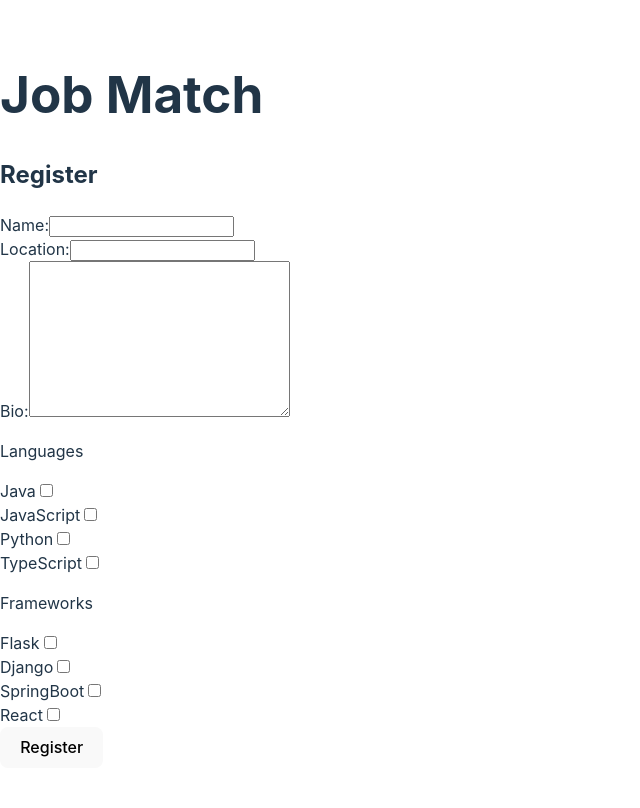
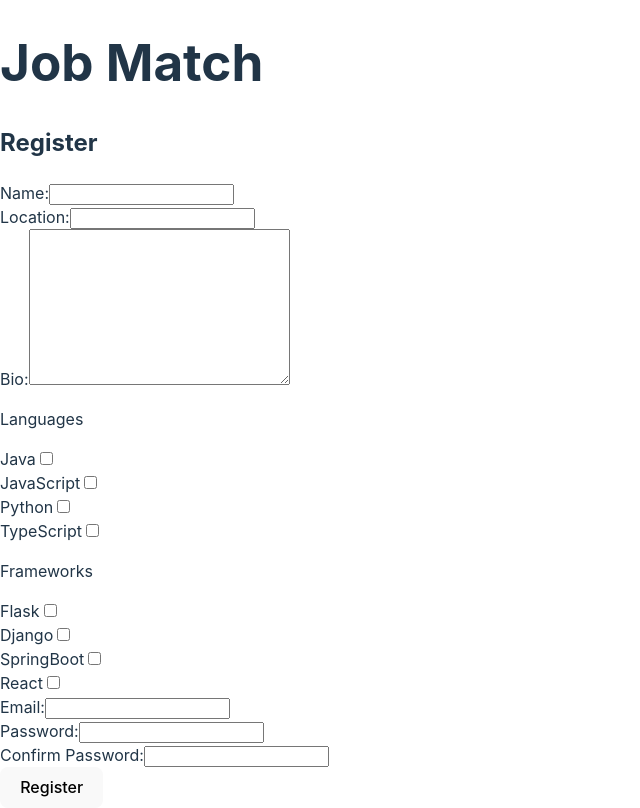
Before and after one commit to Wbradmeyer/JobMatch, a React (Vite) app in the folder client/: page /seekerRegister in a window 1280 px wide. Shown: the whole page, without its empty margins (0-640 px from the left). Built offline with nearby package versions, Linux system fonts and the light colour scheme.

Commit message:
seeker dashboard but array not fixed

```diff
--- a/client/src/App.jsx
+++ b/client/src/App.jsx
@@ -5,6 +5,7 @@ import SeekerRegister from "./components/SeekerRegister";
 import CompanyRegister from "./components/CompanyRegister";
 import CompanyDashboard from "./components/CompanyDashboard";
 import JobCreate from "./components/JobCreate";
+import SeekerDashboard from "./components/SeekerDashboard";
 
 function App() {
   return (
@@ -15,6 +16,7 @@ function App() {
         <Route path="/seekerRegister" element={<SeekerRegister />} />
         <Route path="/companyRegister" element={<CompanyRegister />} />
         <Route path="/company/dashboard" element={<CompanyDashboard />} />
+        <Route path="/seeker/dashboard" element={<SeekerDashboard/>}/>
         <Route path="/jobs/create" element={<JobCreate />} />
       </Routes>
     </div>
--- /dev/null
+++ b/client/src/components/SeekerDashboard.jsx
@@ -0,0 +1,36 @@
+import React, {useContext} from 'react'
+import { userContext } from '../context/UserContext'
+
+const SeekerDashboard = () => {
+  const {currentUser, setCurrentUser} = useContext(userContext)
+
+  return (
+    <div>
+      <h2>{currentUser.name}'s Dashboard</h2>
+      <div>
+        <div>
+          <p>Skills/Experience:</p>
+        </div>
+        <div>
+          <p>Bio:</p>
+        </div>
+      </div>
+      <div>
+        <table>
+          <tr>
+            <th>Job Matches</th>
+            <th>Company</th>
+            <th>Interested</th>
+          </tr>
+          <tr>
+            <td>Demo</td>
+            <td>Demo</td>
+            <td>Demo</td>
+          </tr>
+        </table>
+      </div>
+    </div>
+  )
+}
+
+export default SeekerDashboard
--- a/client/src/components/SeekerLogIn.jsx
+++ b/client/src/components/SeekerLogIn.jsx
@@ -22,7 +22,7 @@ const SeekerLogIn = () => {
     e.preventDefault()
 
     axios
-      .post('', seekerUser, {withCredentials: true})
+      .post('http://localhost:8000/seeker/login', seekerUser, {withCredentials: true})
       .then((res) => {
         console.log(res.data)
         localStorage.setItem("currentUser", JSON.stringify(res.data))
@@ -41,12 +41,12 @@ const SeekerLogIn = () => {
         <div>
           <form onSubmit={handleSeekerLogIn}>
             <div>
-              <label htmlFor="seekerEmail">Email:</label>
-              <input type="text" id='seekerEmail' name='seekerEmail' onChange={handleSeekerChange}/>
+              <label htmlFor="email">Email:</label>
+              <input type="text" id='email' name='email' onChange={handleSeekerChange}/>
             </div>
             <div>
-              <label htmlFor="seekerPassword">Password:</label>
-              <input type="text" id='seekerPassword' name='seekerPassword' onChange={handleSeekerChange}/>
+              <label htmlFor="password">Password:</label>
+              <input type="text" id='password' name='password' onChange={handleSeekerChange}/>
             </div>
             <button>Log-In</button>
           </form>
--- a/client/src/components/SeekerRegister.jsx
+++ b/client/src/components/SeekerRegister.jsx
@@ -19,14 +19,25 @@ const SeekerRegister = () => {
   })
 
   const handleLanguagesCheckedBoxes = (e) => {
+    // console.log("Hello")
     if (e.target.checked) {
+      console.log(e.target.checked)
       setCheckedLanguages([...checkedLanguages, e.target.value])
+      console.log(checkedLanguages)
+      setSeekerUser({
+        ...seekerUser,
+        languages: checkedLanguages
+      })
     }
   }
 
   const handleFrameworksCheckedBoxes = (e) => {
     if (e.target.checked) {
       setCheckedFrameworks([...checkedFrameworks, e.target.value])
+      setSeekerUser({
+        ...seekerUser,
+        frameworks: checkedFrameworks
+      })
     }
   }
 
@@ -40,6 +51,11 @@ const SeekerRegister = () => {
 
   const handleRegisterSubmit = (e) => {
     e.preventDefault()
+    console.log(checkedLanguages)
+    console.log(checkedFrameworks)
+    console.log(seekerUser)
+    console.log(checkedLanguages.length)
+
 
     axios
       .post('http://localhost:8000/seeker/register', seekerUser, {withCredentials: true})
@@ -75,39 +91,51 @@ const SeekerRegister = () => {
             <p>Languages</p>
             <div>
               <label htmlFor="java">Java</label>
-              <input type="checkbox" value='java' id='java' name='java' onChange={handleLanguagesCheckedBoxes}/>
+              <input type="checkbox" value={'java'} id='java' name='java' onChange={handleLanguagesCheckedBoxes}/>
             </div>
             <div>
               <label htmlFor="javaScript">JavaScript</label>
-              <input type="checkbox" value='javaScript' id='javaScript' name='javaScript' onChange={handleLanguagesCheckedBoxes}/>
+              <input type="checkbox" value={'javaScript'} id='javaScript' name='javaScript' onChange={handleLanguagesCheckedBoxes}/>
             </div>
             <div>
               <label htmlFor="python">Python</label>
-              <input type="checkbox" value='python' id='python' name='python' onChange={handleLanguagesCheckedBoxes}/>
+              <input type="checkbox" value={'python'} id='python' name='python' onChange={handleLanguagesCheckedBoxes}/>
             </div>
             <div>
               <label htmlFor="typeScript">TypeScript</label>
-              <input type="checkbox" value='typeScript' id='typeScript' name='typeScript' onChange={handleLanguagesCheckedBoxes}/>
+              <input type="checkbox" value={'typeScript'} id='typeScript' name='typeScript' onChange={handleLanguagesCheckedBoxes}/>
             </div>
           </div>
           <div>
           <p>Frameworks</p>
             <div>
               <label htmlFor="flask">Flask</label>
-              <input type="checkbox" value='flask' id='flask' name='flask' onChange={handleFrameworksCheckedBoxes}/>
+              <input type="checkbox" value={'flask'} id='flask' name='flask' onChange={handleFrameworksCheckedBoxes}/>
             </div>
             <div>
               <label htmlFor="django">Django</label>
-              <input type="checkbox" value='django' id='django' name='django' onChange={handleFrameworksCheckedBoxes}/>
+              <input type="checkbox" value={'django'} id='django' name='django' onChange={handleFrameworksCheckedBoxes}/>
             </div>
             <div>
               <label htmlFor="springBoot">SpringBoot</label>
-              <input type="checkbox" value='springBoot' id='springBoot' name='springBoot' onChange={handleFrameworksCheckedBoxes}/>
+              <input type="checkbox" value={'springBoot'} id='springBoot' name='springBoot' onChange={handleFrameworksCheckedBoxes}/>
             </div>
             <div>
               <label htmlFor="react">React</label>
-              <input type="checkbox" value='react' id='react' name='react' onChange={handleFrameworksCheckedBoxes}/>
+              <input type="checkbox" value={'react'} id='react' name='react' onChange={handleFrameworksCheckedBoxes}/>
             </div>
+          </div>
+          <div>
+            <label htmlFor="email">Email:</label>
+            <input type="text" id='email' name='email' onChange={handleRegisterChange} />
+          </div>
+          <div>
+            <label htmlFor="password">Password:</label>
+            <input type="password" id='password' name='password' onChange={handleRegisterChange} />
+          </div>
+          <div>
+            <label htmlFor="confirmPassword">Confirm Password:</label>
+            <input type="password" id='confirmPassword' name='confirmPassword' onChange={handleRegisterChange} />
           </div>
           <button>Register</button>
         </form>
```
Also changed, not shown: 2 other files (tests, documents, lock files or other folders).
